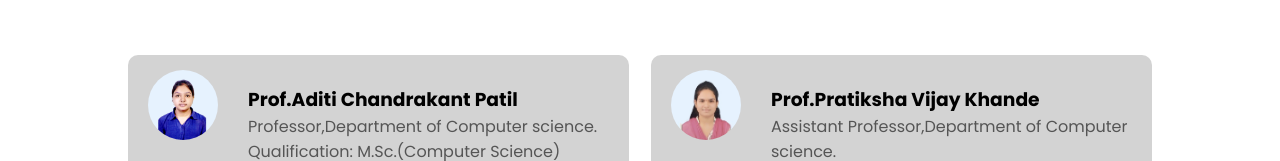
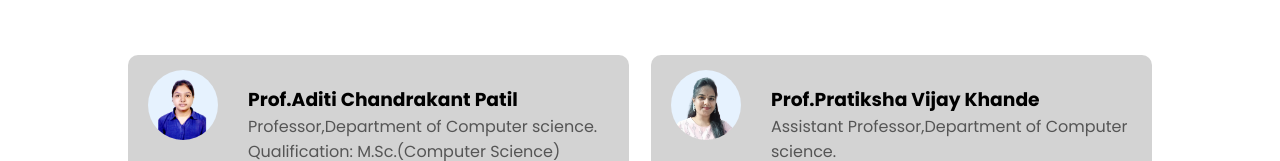
Before and after one commit to Ashish1332/Computer-Department-Website, a plain HTML site: page faculty.html in a window 1280 px wide. Shown: the part 636-797 px from the top of the page. Drawn offline with Linux system fonts and the light colour scheme.

Commit message:
Update faculty.html

```diff
--- a/faculty.html
+++ b/faculty.html
@@ -69,7 +69,7 @@
              </div>
           </div>
           <div class="faculty-col">
-              <img src="img/khande mam.jpg" alt="pic">
+              <img src="img/khande mam2.png" alt="pic">
               <div>
                 <h3>Prof.Pratiksha Vijay Khande</h3>
                 <p>Assistant Professor,Department of Computer science.</p>
```
